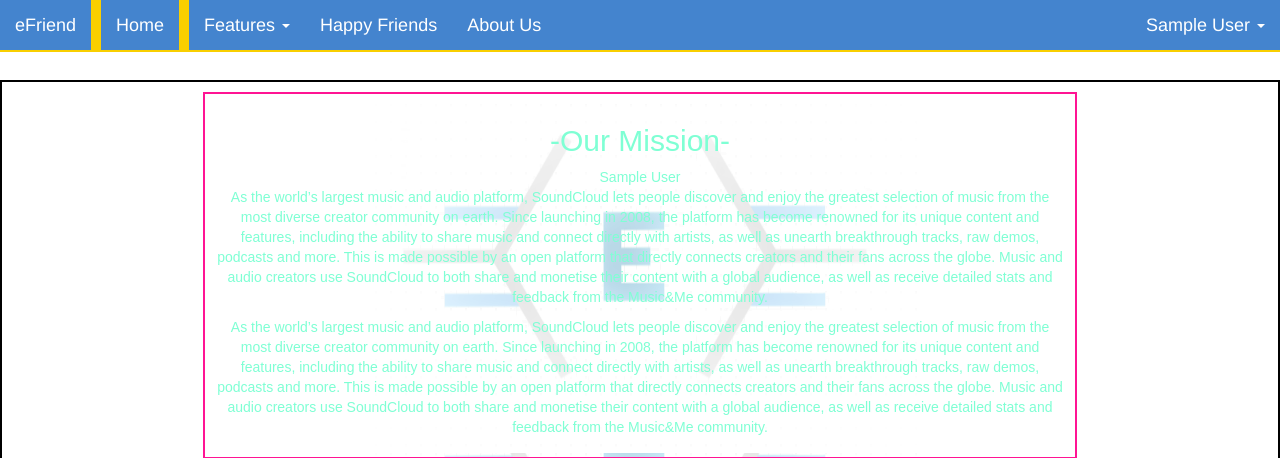
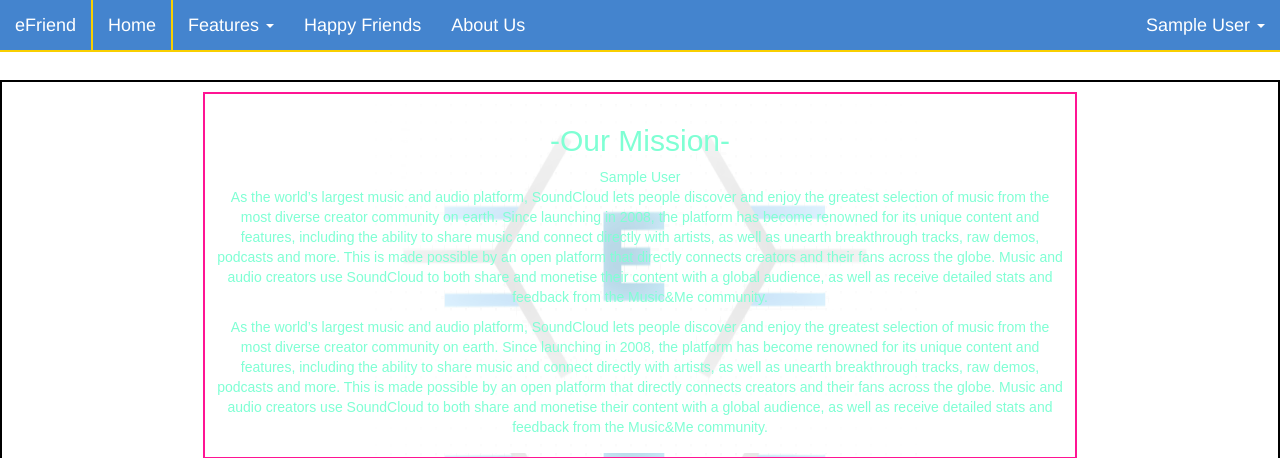
Before and after one commit to mjb0899/efriendApp, a PHP site: page /aboutUs.php in a window 1280 px wide, with the pointer over the restyled element. Shown: the top 458 px of the page. Run offline with PHP 8.4, Linux system fonts and the light colour scheme; the visitor is signed in with stand-in values (Sample User, id 1); some libraries are stand-ins or nearby versions.

Commit message:
Inital Commits

```diff
--- a/css/main.css
+++ b/css/main.css
@@ -39,8 +39,8 @@ footer{
 ul.nav a:hover{
 	color: #F9CF00;
 	background-color: #4484CE;
-	border-left: 1rem solid #F9CF00;
-	border-right: 1rem solid #F9CF00;
+	border-left: 2px solid #F9CF00;
+	border-right: 2px solid #F9CF00;
 
 
 }
```
